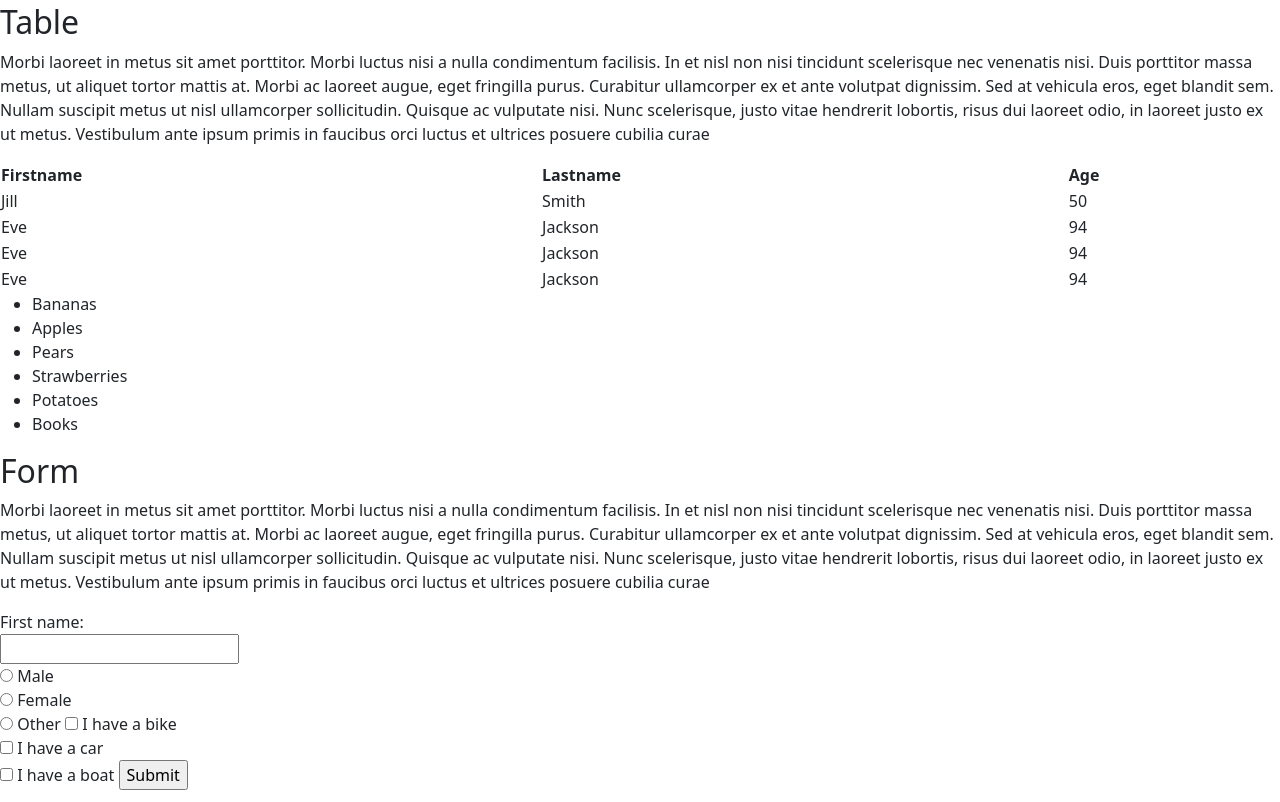
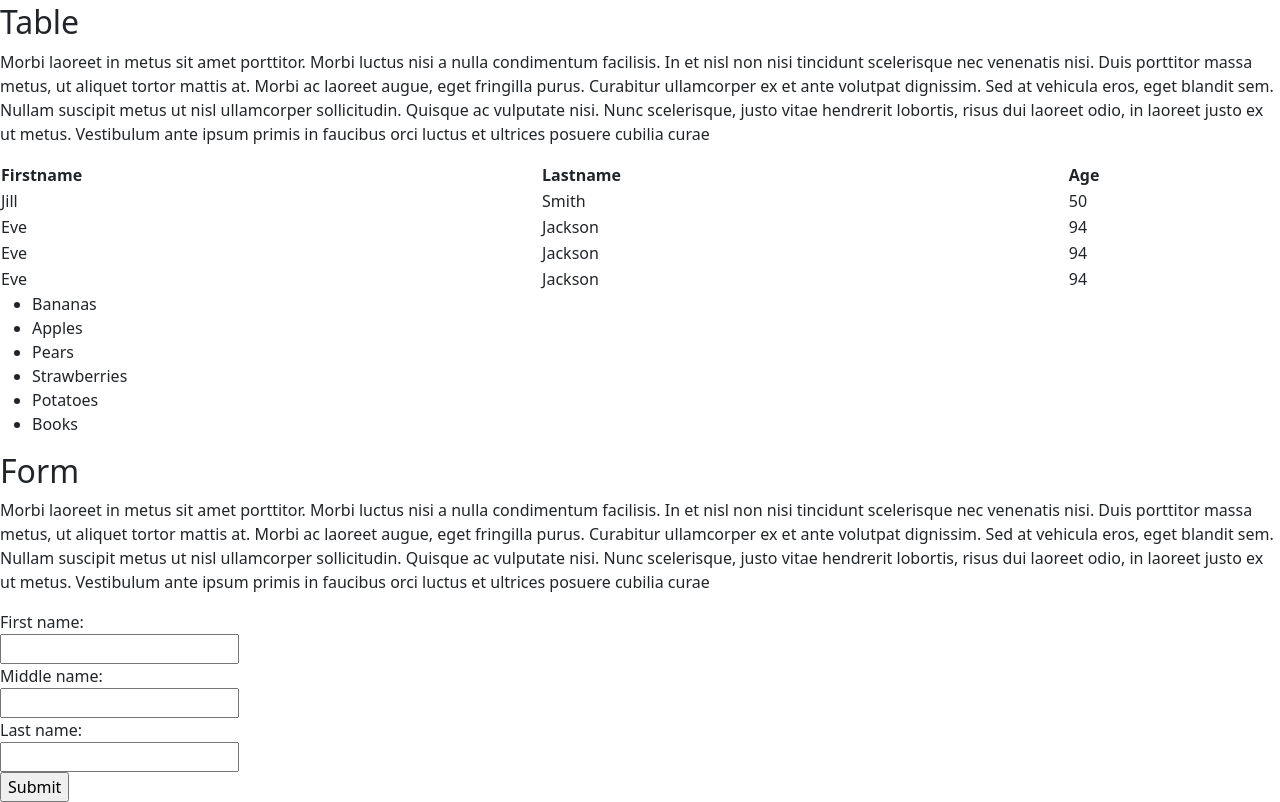
Before and after one commit to NorthSakura/assignment09, a plain HTML site: page main.html in a window 1280 px wide. Shown: the part 2865-3667 px from the top of the page. Drawn offline with nearby package versions, Linux system fonts and the light colour scheme; files whose address does not match are found by name.

Commit message:
form changed

```diff
--- a/main.html
+++ b/main.html
@@ -85,23 +85,13 @@
       Morbi laoreet in metus sit amet porttitor. Morbi luctus nisi a nulla condimentum facilisis. In et nisl non nisi tincidunt scelerisque nec venenatis nisi. Duis porttitor massa metus, ut aliquet tortor mattis at. Morbi ac laoreet augue, eget fringilla purus. Curabitur ullamcorper ex et ante volutpat dignissim. Sed at vehicula eros, eget blandit sem. Nullam suscipit metus ut nisl ullamcorper sollicitudin. Quisque ac vulputate nisi. Nunc scelerisque, justo vitae hendrerit lobortis, risus dui laoreet odio, in laoreet justo ex ut metus. Vestibulum ante ipsum primis in faucibus orci luctus et ultrices posuere cubilia curae
     </p>
 
-    <form>
+    <form action="#">
       <label for="fname">First name:</label><br>
       <input type="text" id="fname" name="fname"><br>
-
-      <input type="radio" id="male" name="gender" value="male">
-      <label for="male">Male</label><br>
-      <input type="radio" id="female" name="gender" value="female">
-      <label for="female">Female</label><br>
-      <input type="radio" id="other" name="gender" value="other">
-      <label for="other">Other</label>
-
-      <input type="checkbox" id="vehicle1" name="vehicle1" value="Bike">
-      <label for="vehicle1"> I have a bike</label><br>
-      <input type="checkbox" id="vehicle2" name="vehicle2" value="Car">
-      <label for="vehicle2"> I have a car</label><br>
-      <input type="checkbox" id="vehicle3" name="vehicle3" value="Boat">
-      <label for="vehicle3"> I have a boat</label>
+      <label for="mname">Middle name:</label><br>
+      <input type="text" id="mname" name="mname"><br>
+      <label for="lname">Last name:</label><br>
+      <input type="text" id="lname" name="lname"><br>
 
        <input type="submit" value="Submit">
     </form>
```
